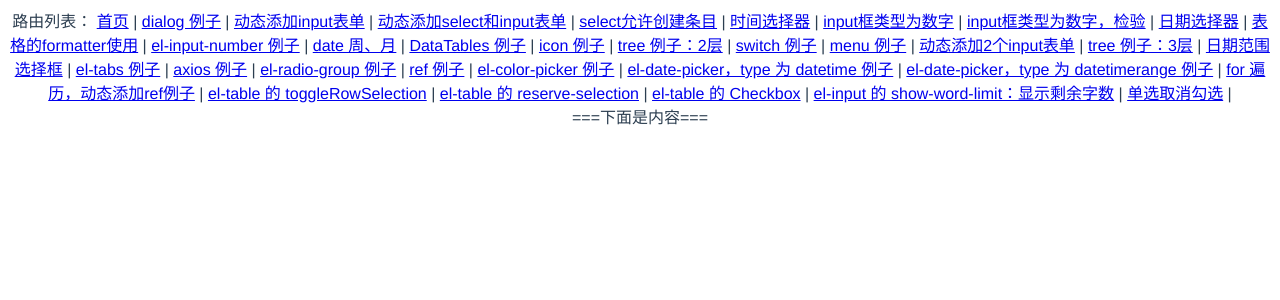
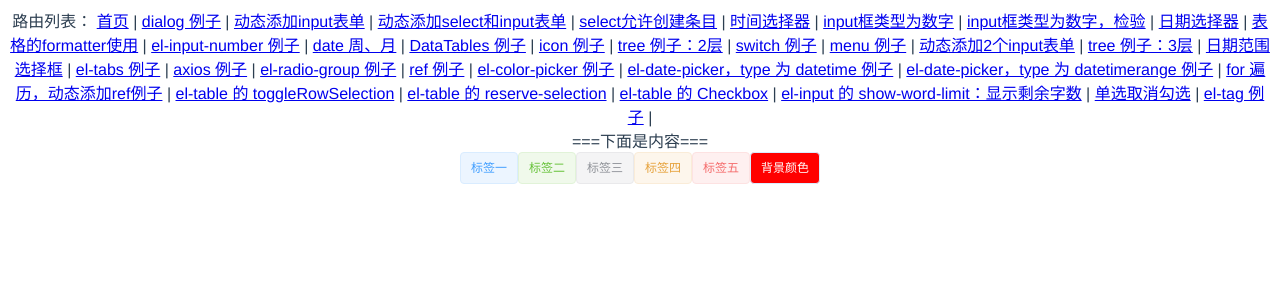
Before and after one commit to cag2050/element_demo, a Vue app: page /tagDemo in a window 1280 px wide. Shown: the top 300 px of the page. Built offline with nearby package versions, Linux system fonts and the light colour scheme; what vue-data-tables, vue-resource would draw is missing.

Commit message:
add: el-tag demo

```diff
--- a/src/App.vue
+++ b/src/App.vue
@@ -34,6 +34,7 @@
         <router-link to='/tableCheckbox'>el-table 的 Checkbox</router-link> |
         <router-link to='/inputDemo'>el-input 的 show-word-limit：显示剩余字数</router-link> |
         <router-link to='/radioCancelCheck'>单选取消勾选</router-link> |
+        <router-link to='/tagDemo'>el-tag 例子</router-link> |
         <div>===下面是内容===</div>
         <router-view></router-view>
     </div>
--- a/src/router.js
+++ b/src/router.js
@@ -183,6 +183,11 @@ export default new Router({
             path: '/radioCancelCheck',
             name: '',
             component: () => import('./views/radioCancelCheck.vue')
+        },
+        {
+            path: '/tagDemo',
+            name: '',
+            component: () => import('./views/tagDemo.vue')
         }
     ]
 })
--- /dev/null
+++ b/src/views/tagDemo.vue
@@ -0,0 +1,20 @@
+<template>
+    <div>
+        <el-tag>标签一</el-tag>
+        <el-tag type="success">标签二</el-tag>
+        <el-tag type="info">标签三</el-tag>
+        <el-tag type="warning">标签四</el-tag>
+        <el-tag type="danger">标签五</el-tag>
+        <el-tag color="red"><span style="color: white;">背景颜色</span></el-tag>
+    </div>
+</template>
+
+<script>
+    export default {
+        name: 'tagDemo'
+    }
+</script>
+
+<style scoped>
+
+</style>
```
